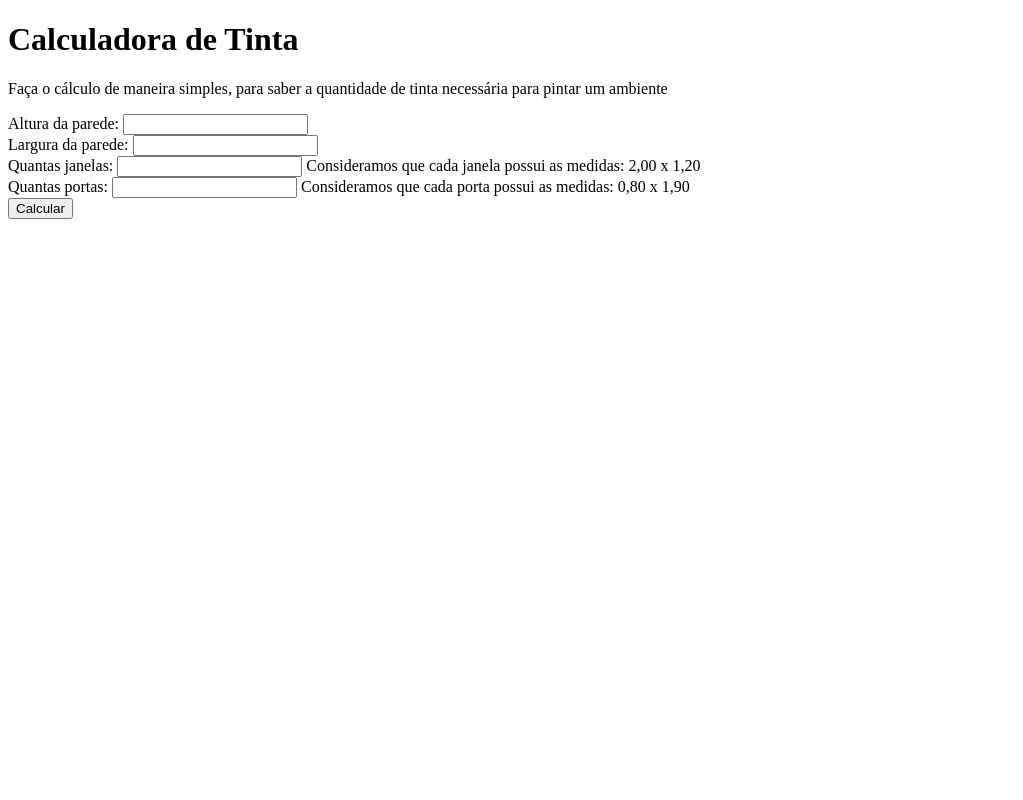
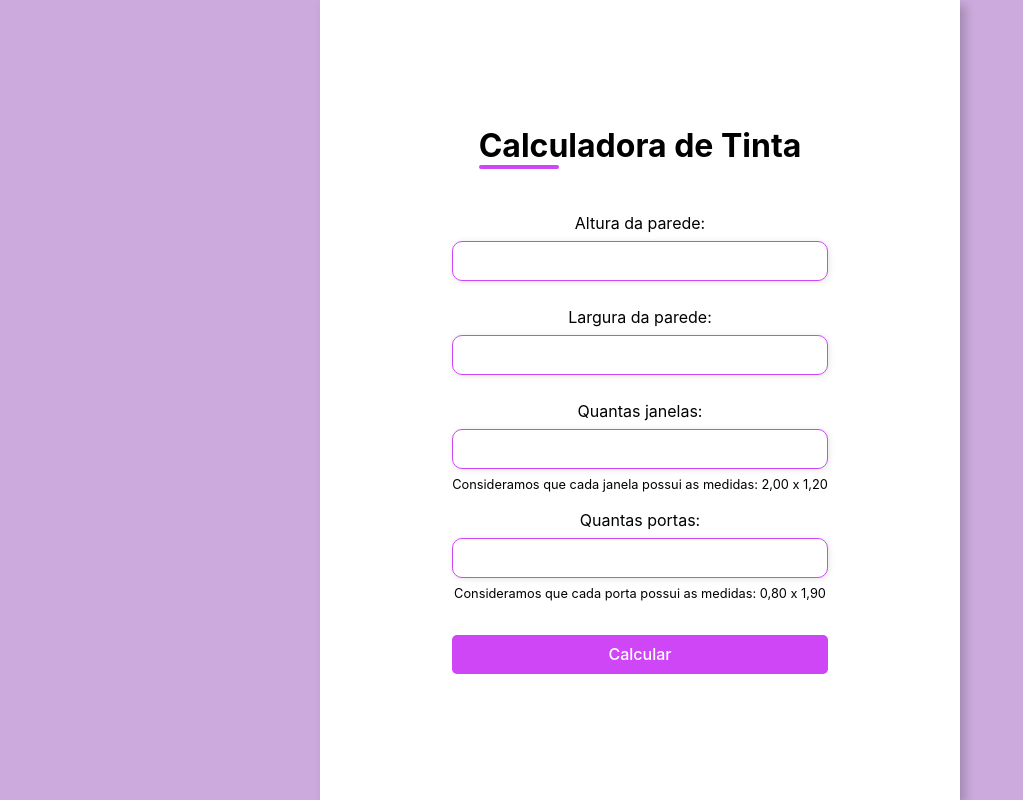
Before and after one commit to MaysaBilac/CalculadoraDeTinta, a plain HTML site: page index.html in a window 1280 px wide. Shown: the whole page, without its empty margins (0-1023 px from the left). Drawn offline with Linux system fonts and the light colour scheme; a web font is replaced by a local one.

Commit message:
Marcação e estilização da página

```diff
--- /dev/null
+++ b/assets/css/styles.less
@@ -0,0 +1,131 @@
+@import url('https://fonts.googleapis.com/css2?family=Inter:wght@300;500&display=swap');
+
+@colorMain: #CF46F7;
+
+.flexBox(){
+    display: flex;
+    justify-content: center;
+    align-items: center;
+}
+
+* {
+    padding: 0;
+    margin: 0 auto;
+    box-sizing: border-box;
+    font-family: 'Inter', sans-serif;
+}
+
+body{
+    width: 100%;
+    height: 100%;
+    justify-content: center;
+    align-items: center;
+    background-color: #ccaadd;
+    .container {
+        width: 80%;
+        height: 100vh;
+        display: flex;
+        box-shadow: 5px 5px 10px rgba(0, 0, 0,.212);
+        .form-image{
+            width: 50%;
+            .flexBox();
+            background-color: #ffeecf;
+            padding: 1rem;
+            img {
+                width: 31rem;
+            }
+        }
+        .form {
+            width: 50%;
+            .flexBox();
+            flex-direction: column;
+            background-color: white;
+            padding: 3rem;
+            .form-header {
+                margin-bottom: 3rem;
+                display: flex;
+                justify-content: space-between;
+                h1::after{
+                    content: '';
+                    display: block;
+                    width: 5rem;
+                    height: 0.3rem;
+                    background-color: @colorMain;
+                    margin: 0 auto;
+                    position: absolute;
+                    border-radius: 10px;
+                }
+            }
+            .input-group{
+                .input-box {
+                    display: flex;
+                    flex-direction: column;
+                    margin-bottom: 1.1rem;
+                    input {
+                        margin: 0.5rem 0;
+                        padding: 0.7rem 1rem;
+                        border: 0.1rem solid @colorMain;
+                        border-radius: 10px;
+                        box-shadow: 1px 1px 6px #0000001c;
+                    }
+                    span {
+                        font-size: 0.8rem;
+                    }
+
+                }
+            }
+            button {
+                width: 100%;
+                margin-top: 1rem;
+                background-color: @colorMain;
+                padding: 0.62rem;
+                border-radius: 5px;
+                cursor: pointer;
+                border: none;
+                text-decoration: none;
+                font-size: 1rem;
+                font-weight: 500;
+                color: white;
+                &:hover {
+                    background-color: #C131F3;
+                }
+            }
+        }
+    }
+}
+
+@media screen and (max-width: 1330px) {
+    body{
+        .container {
+            width: 50%;
+            .form-image {
+                display: none;
+            }
+            .form {
+                width: 100%;
+                height: 100vh;
+            }
+        }
+    }
+}
+
+@media screen and (max-width: 1064px) {
+    body{
+        .container {
+            width: 90%;
+            height: auto;
+            .form{
+                form{
+                    .input-group {
+                        flex-direction: column;
+                        z-index: 5;
+                        padding-right: 3rem;
+                        max-height: 20rem;
+                        overflow-y: scroll;
+                        flex-wrap: nowrap;
+                    }
+                }
+            }
+        }
+    }
+}
--- a/index.html
+++ b/index.html
@@ -4,41 +4,44 @@
     <meta charset="UTF-8">
     <meta http-equiv="X-UA-Compatible" content="IE=edge">
     <meta name="viewport" content="width=device-width, initial-scale=1.0">
+    <link rel="stylesheet" href="assets/css/styles.css" />
     <title>Code Challenge - Maysa</title>
 </head>
 <body>
-    <header>
-    </header>
+    <div class="container">
+        <div class="form-image">
+            <img src="assets/images/undraw_specs_re_546x.svg">
+        </div>
+        <div class="form">
             <form>
+                <div class="form-header">
                     <h1>Calculadora de Tinta</h1>
-        <p>Faça o cálculo de maneira simples, para saber a quantidade de tinta necessária para pintar um ambiente</p>
-
-        <div>
+                </div>
+                <div class="input-group">
+                    <div class="input-box">
                         <label for="altura">Altura da parede:</label>
-            <input type="email" id="altura" />
+                        <input type="number" id="altura" required />
                     </div>
-        <div>
+                    <div class="input-box">
                         <label for="largura">Largura da parede:</label>
-            <input type="text" id="largura" />
+                        <input type="number" id="largura" required />
                     </div>
-        <div>
+                    <div class="input-box">
                         <label for="janela">Quantas janelas:</label>
-            <input type="text" id="janela" />
+                        <input type="number" id="janela" required />
                         <span>Consideramos que cada janela possui as medidas: 2,00 x 1,20</span>
                     </div>
-        <div>
+                    <div class="input-box">
                         <label for="largura">Quantas portas:</label>
-            <input type="text" id="largura" />
+                        <input type="number" id="largura" required />
                         <span>Consideramos que cada porta possui as medidas: 0,80 x 1,90</span>
                     </div>
+                </div>
                 <div class="button">
-            <button type="submit">Calcular</button>
+                    <button type="button">Calcular</button>
                 </div>
-
             </form>
-
-    <footer>
-    </footer>
-
+        </div>
+    </div>
 </body>
 </html>
```
Also changed, not shown: assets/css/style.css (deleted), assets/css/styles.css (added), assets/images/undraw_specs_re_546x.svg (added). Lines whose indentation alone changed are shown as unchanged.
